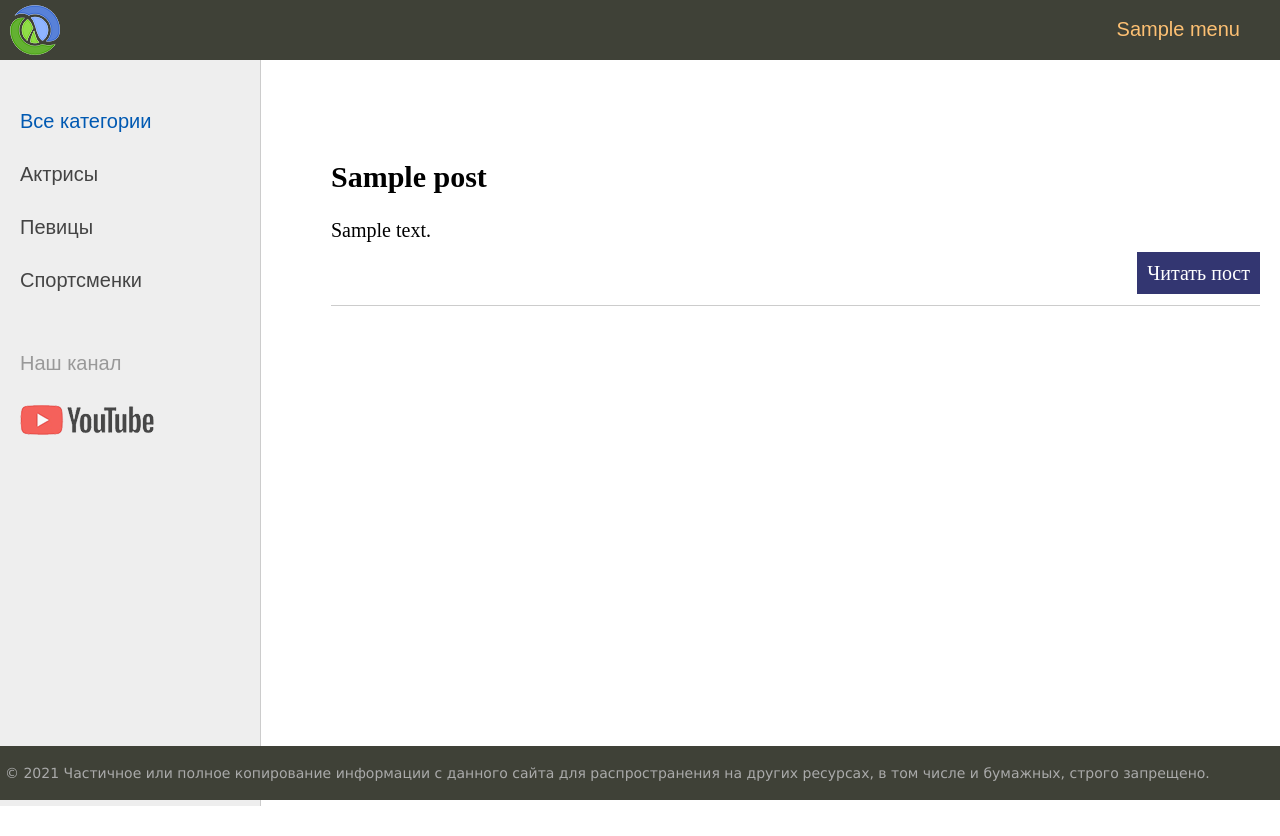
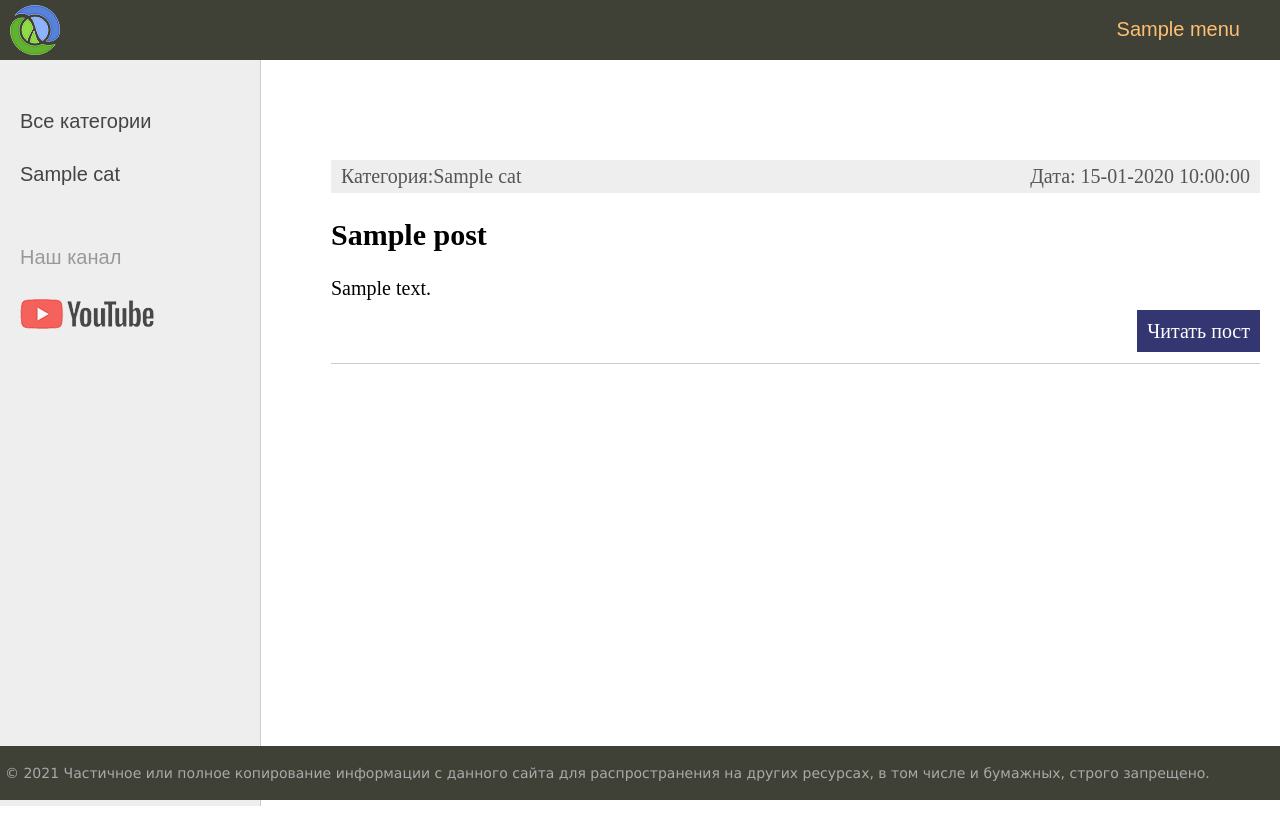
Before and after one commit to mat973/djsite, a Django app: template coolsite/women/templates/women/index.html in a window 1280 px wide. Run offline with Django 4.2, Linux system fonts and the light colour scheme; the template is opened without the code that fills it: most values are stand-ins (such as "Sample title", 1, 10 or a date in 2020); parts of the project's set-up code (start-up, migrations or seed data) failed here and were passed over.

Commit message:
add new entity category and do connection with project

```diff
--- a/coolsite/women/templates/women/base.html
+++ b/coolsite/women/templates/women/base.html
@@ -33,10 +33,19 @@
 <!-- Sidebar слева -->
 	<td valign="top" class="left-chapters">
 	<ul id="leftchapters">
-		<li class="selected">Все категории</li>
-		<li><a href="#">Актрисы</a></li>
-		<li><a href="#">Певицы</a></li>
-		<li><a href="#">Спортсменки</a></li>
+		{% if cat_selected == 0 %}
+			<li class="selected">Все категории</li>
+		{% else %}
+			<li><a href="{% url 'home' %}">Все категории</a></li>
+		{% endif %}
+
+		{% for c in cats %}
+			{% if c.pk == cat_selected %}
+				<li class="selected">{{c.name}}</li>
+			{% else %}
+				<li><a href="{{c.get_absolute_url}}">{{c.name}}</a></li>
+			{% endif %}
+		{% endfor %}
 		<li class="share">
 		<p>Наш канал</p>
 		<a class="share-yt" href="https://www.youtube.com/channel/UClJzWfGWuGJL2t-3dYKcHTA/playlists" target="_blank" rel="nofollow"></a>
--- a/coolsite/women/templates/women/index.html
+++ b/coolsite/women/templates/women/index.html
@@ -3,7 +3,11 @@
 {% block content %}
 <ul class="list-articles">
 	{% for p in posts %}
-			<li><h2>{{p.title}}</h2>
+			<li><div class ='article-panel'>
+				<p class="first">Категория:{{p.cat}}</p>
+				<p class="last">Дата: {{p.time_update|date:"d-m-Y H:i:s"}}</p>
+			</div>
+				<h2>{{p.title}}</h2>
 	{% autoescape on %}
 	{{p.content|linebreaks|truncatewords:50}}
 	{% endautoescape %}
--- a/coolsite/women/urls.py
+++ b/coolsite/women/urls.py
@@ -8,7 +8,8 @@ urlpatterns = [
     path('addpage/', addpage, name='addpage'),
     path('contact/', contact, name='contact'),
     path('login/', login, name='login'),
-    path('post/<int:post_id>/', show_post, name='post')
+    path('post/<int:post_id>/', show_post, name='post'),
+    path('category/<int:cat_id>/', show_category, name='category'),
 
     # path('cats/<slug:cat>/', categories),
     # re_path(r'^archive/(?P<year>[0-9]{4})/', archive),
```
Also changed, not shown: coolsite/db.sqlite3, coolsite/women/migrations/0003_category_women_cat.py (added), 1 other file.
